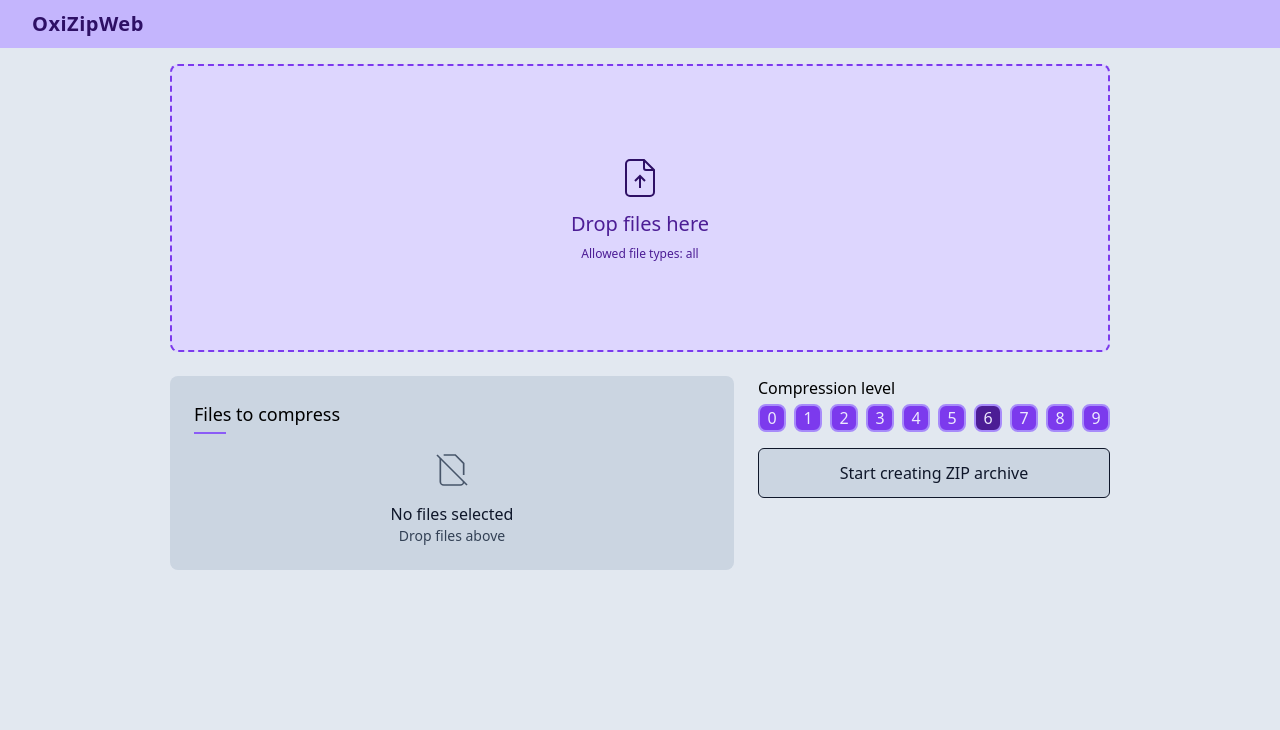
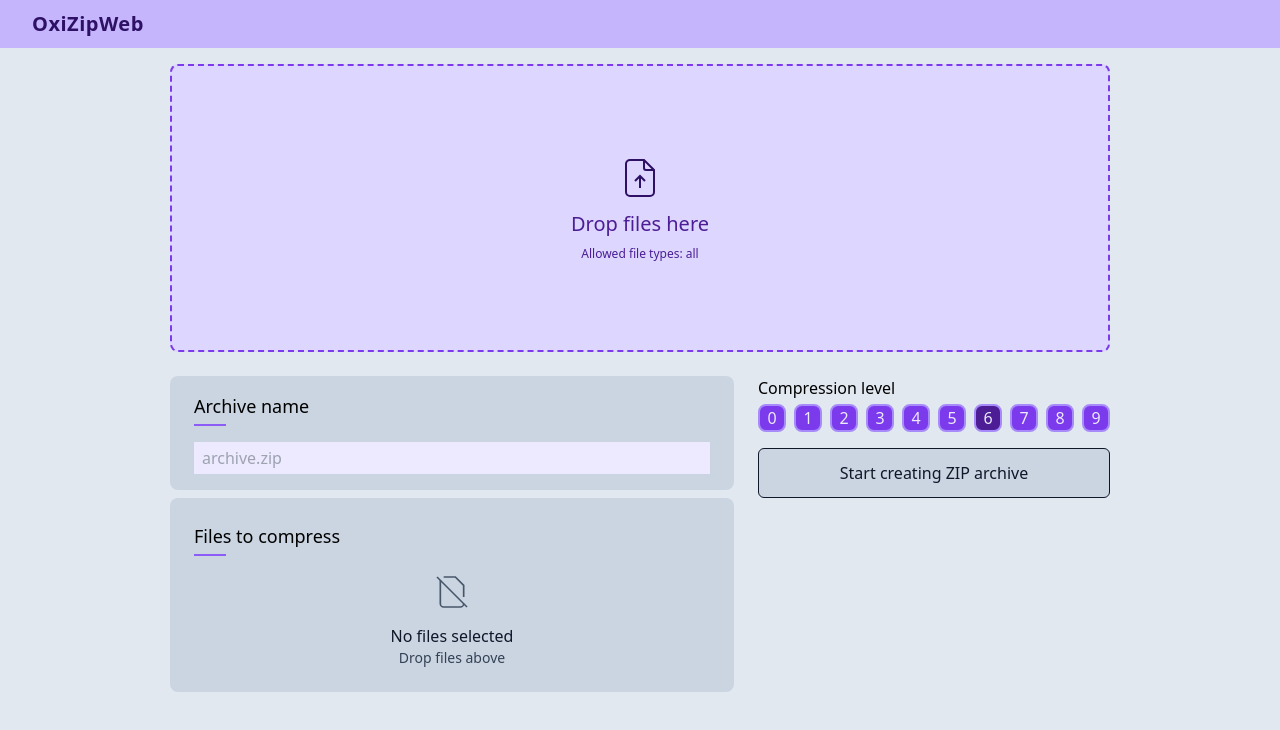
Before and after one commit to karolstawowski/OxiZipWeb, a Preact app: page / in a window 1280 px wide. Shown: the top 730 px of the page. Built offline with nearby package versions, Linux system fonts and the light colour scheme.

Commit message:
feat: add possibility to set archive name

```diff
--- /dev/null
+++ b/src/components/ArchiveName.tsx
@@ -0,0 +1,26 @@
+import { StateUpdater } from 'preact/hooks'
+
+type ArchiveNameProps = {
+  archiveName: string
+  setArchiveName: StateUpdater<string>
+}
+
+export const ArchiveName = ({
+  archiveName,
+  setArchiveName,
+}: ArchiveNameProps) => {
+  return (
+    <div className="flex flex-col bg-slate-300 rounded-lg px-6 py-4">
+      <label htmlFor="archiveName" className="font-medium text-lg">
+        Archive name
+      </label>
+      <div className="h-[2px] w-8 bg-violet-500 mb-4 mt-1" />
+      <input
+        name="archiveName"
+        placeholder={archiveName}
+        onChange={(e) => setArchiveName(e.currentTarget.value)}
+        className="bg-violet-100 px-2 py-1 focus:outline-violet-700 text-violet-900 font-medium"
+      />
+    </div>
+  )
+}
--- /dev/null
+++ b/src/components/CompressButton.tsx
@@ -0,0 +1,36 @@
+import { Loader } from '../icons/Loader'
+import { mergeClasses } from '../lib/twUtils'
+
+export const CompressButton = ({
+  downloadZipFile,
+  files,
+  isCompressing,
+  isError,
+}: {
+  downloadZipFile: () => Promise<null | undefined>
+  files: File[] | null
+  isCompressing: boolean
+  isError: boolean
+}) => {
+  return (
+    <>
+      <button
+        onClick={downloadZipFile}
+        disabled={!files}
+        className={mergeClasses(
+          'px-4 py-3 rounded-md cursor-pointer disabled:cursor-default font-medium',
+          files && files.length > 0
+            ? 'bg-violet-700 text-violet-100 hover:bg-violet-800 active:bg-violet-900'
+            : 'bg-slate-300 text-slate-900 border-slate-900 border'
+        )}
+      >
+        {isCompressing ? <Loader /> : 'Start creating ZIP archive'}
+      </button>
+      {isError ? (
+        <p className="bg-red-300 text-red-800 px-3 py-2 rounded-t-lg font-semibold border-b-2 border-b-red-700 text-sm">
+          Failed creating ZIP archive. Some files can not be compressed.
+        </p>
+      ) : null}
+    </>
+  )
+}
--- a/src/components/FileUploader.tsx
+++ b/src/components/FileUploader.tsx
@@ -1,17 +1,18 @@
 /* eslint-disable jsx-a11y/no-static-element-interactions */
 import { useState } from 'preact/hooks'
+import { appendFiles, createArchiveName } from '../lib/files'
 import { CompressionLevel, createZipArchive } from '../lib/zip'
-import { appendFiles } from '../lib/files'
-import { mergeClasses } from '../lib/twUtils'
+import { ArchiveName } from './ArchiveName'
+import { CompressButton } from './CompressButton'
+import { CompressionLevelSelector } from './CompressionLevelSelector'
 import { DragDropZone } from './DragDropZone'
 import { FilesList } from './FilesList'
-import { CompressionLevelSelector } from './CompressionLevelSelector'
-import { Loader } from '../icons/Loader'
 
 export const FileUploader = () => {
   const [files, setFiles] = useState<File[] | null>(null)
   const [zipData, setZipData] = useState<Uint8Array | null>(null)
   const [compressionLevel, setCompressionLevel] = useState<CompressionLevel>(6)
+  const [archiveName, setArchiveName] = useState<string>('archive.zip')
   const [isCompressing, setIsCompressing] = useState<boolean>(false)
   const [isError, setIsError] = useState<boolean>(false)
 
@@ -38,7 +39,7 @@ export const FileUploader = () => {
 
       const link = document.createElement('a')
       link.href = url
-      link.download = 'archive.zip'
+      link.download = createArchiveName(archiveName)
       document.body.appendChild(link)
       link.click()
       document.body.removeChild(link)
@@ -55,7 +56,11 @@ export const FileUploader = () => {
     <div className="flex flex-col items-center py-4 gap-6 w-96 sm:w-[540px] md:w-[720px] lg:w-[860px] xl:w-[940px] 2xl:w-[1140px]">
       <DragDropZone handleFiles={handleFilesAppend} />
       <div className="flex justify-between w-full gap-6 flex-col md:flex-row">
-        <div className="w-full">
+        <div className="w-full gap-2 flex flex-col">
+          <ArchiveName
+            archiveName={archiveName}
+            setArchiveName={setArchiveName}
+          />
           <FilesList
             files={files}
             handleFileRemoval={(fileName) =>
@@ -70,23 +75,12 @@ export const FileUploader = () => {
             compressionLevel={compressionLevel}
             setCompressionLevel={setCompressionLevel}
           />
-          <button
-            onClick={downloadZipFile}
-            disabled={!files}
-            className={mergeClasses(
-              'px-4 py-3 rounded-md cursor-pointer disabled:cursor-default font-medium',
-              files && files.length > 0
-                ? 'bg-violet-700 text-violet-100 hover:bg-violet-800 active:bg-violet-900'
-                : 'bg-slate-300 text-slate-900 border-slate-900 border'
-            )}
-          >
-            {isCompressing ? <Loader /> : 'Start creating ZIP archive'}
-          </button>
-          {isError ? (
-            <p className="bg-red-300 text-red-800 px-3 py-2 rounded-t-lg font-semibold border-b-2 border-b-red-700 text-sm">
-              Failed creating ZIP archive. Some files can not be compressed.
-            </p>
-          ) : null}
+          <CompressButton
+            downloadZipFile={downloadZipFile}
+            files={files}
+            isCompressing={isCompressing}
+            isError={isError}
+          />
         </div>
       </div>
     </div>
--- a/src/lib/files.ts
+++ b/src/lib/files.ts
@@ -17,3 +17,11 @@ export const mergeFileArrays = (array1: File[], array2: File[]): File[] => {
     ).values()
   )
 }
+
+export const createArchiveName = (str: string): string => {
+  return appendSuffix(str, '.zip').replace(/[/\\?%* :|"<>]/g, '')
+}
+
+const appendSuffix = (str: string, suffix: string): string => {
+  return str.toLowerCase().endsWith(suffix) ? str : str.concat(suffix)
+}
```
